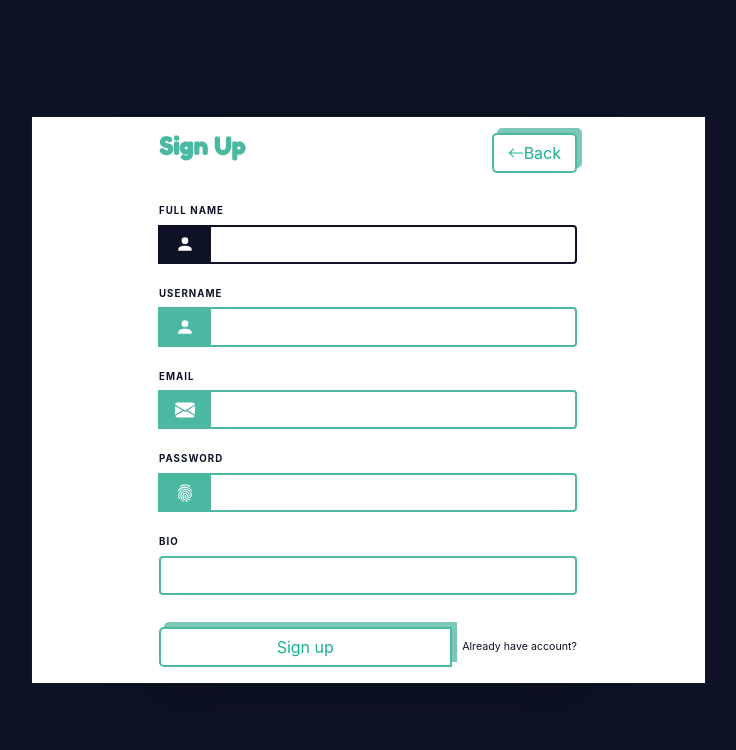
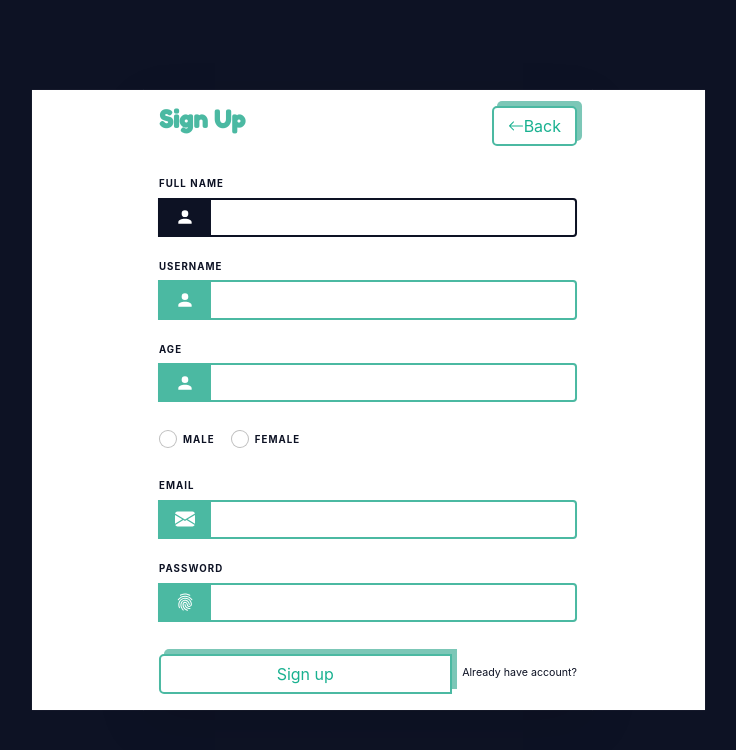
Before and after one commit to ridhoajibx/movie, a React (Create React App) app: page /signup in a window 1280 px wide. Shown: the top 750 px of the page, without its empty margins (272-1008 px from the left). Built offline with nearby package versions, Linux system fonts and the light colour scheme.

Commit message:
[ridho]--fixed signin. signup

```diff
--- a/src/pages/auth/form/Form.css
+++ b/src/pages/auth/form/Form.css
@@ -1,3 +1,6 @@
+@charset "UTF-8";
+@import "https://maxcdn.bootstrapcdn.com/font-awesome/4.7.0/css/font-awesome.min.css";
+
 :root {
     --space-root: 1rem;
     --space-xs: calc(var(--space-root) / 2);
@@ -19,7 +22,8 @@
     display: grid;
     place-items: center;
     margin: 0;
-  height: 100vh;
+    height: 100%;
+    min-height: 100vh;
     padding: var(--space-m);
     font-size: var(--font-size);
     line-height: 1.2;
@@ -29,6 +33,7 @@
 a {
     color: var(--bg-main-color);
 }
+
 a:focus, a:hover {
     color: var(--primary-color);
 }
@@ -79,6 +84,7 @@ h2 {
     transform: skewY(-35deg) scaleX(-1);
     z-index: -1;
 }
+
 .form:after {
     top: 0;
     left: calc(100% - 1px);
@@ -88,11 +94,13 @@ h2 {
     transform: skewY(-35deg) scaleX(-1);
     z-index: 2;
 }
+
 .form:hover, .form:focus-within {
     -webkit-transform: scale(1.0001);
     transform: scale(1.0001);
     box-shadow: 0 1rem 3rem rgba(0, 0, 0, 0.1);
 }
+
 .form:hover:before, .form:hover:after, .form:focus-within:before, .form:focus-within:after {
     background-color: white;
     -webkit-transform: skewY(0);
@@ -104,30 +112,36 @@ h2 {
     background-color: white;
     z-index: 1;
 }
-.form-inner > * + * {
+
+.form-inner>*+* {
     margin-top: var(--space-xl);
 }
 
 .input-wrapper:focus-within label {
     color: var(--bg-main-color);
 }
+
 .input-wrapper:focus-within .icon {
     background-color: var(--bg-main-color);
 }
+
 .input-wrapper:focus-within input {
     border-color: var(--bg-main-color);
 }
-.input-wrapper + .input-wrapper {
+
+.input-wrapper+.input-wrapper {
     margin-top: var(--space-l);
 }
 
 .input-group {
     position: relative;
 }
+
 .input-group input {
     border-radius: var(--base-border-radius);
     padding-left: calc(var(--space-xs) + 60px);
 }
+
 .input-group .icon {
     position: absolute;
     top: 0;
@@ -158,6 +172,7 @@ h2 {
     padding: var(--space-m);
     background-color: var(--primary-color);
 }
+
 .icon svg {
     width: 1.25em;
     height: 1.25em;
@@ -184,6 +199,7 @@ input {
     color: var(--primary-color);
     border: 2px solid var(--primary-color);
 }
+
 input:focus {
     color: var(--primary-color);
 }
@@ -196,10 +212,10 @@ input:focus {
     -webkit-box-pack: justify;
     justify-content: space-between;
 }
-.btn-group > * + * {
+
+.btn-group>*+* {
     margin-left: var(--space-s);
 }
-
 
 .btn--text {
     font-size: calc(var(--font-size) / 1.5);
@@ -211,3 +227,9 @@ input:focus {
     font-size: 1.5em;
     color: var(--primary-color);
 }
+
+/* Radio/check button */
+.form-check-input:checked {
+    background-color: var(--primary-color);
+    border-color: var(--primary-color);
+}
--- a/src/pages/auth/form/Signin.js
+++ b/src/pages/auth/form/Signin.js
@@ -7,7 +7,7 @@ import * as yup from 'yup';
 import './Form.css';
 
 const SigninSchema = yup.object().shape({
-    email: yup.string().required().email(),
+    username: yup.string().required(),
     password: yup.string().required(),
 });
 
@@ -39,21 +39,23 @@ const Signin = () => {
                                 </div>
                             </div>
                             <div className="input-wrapper">
-                                <label className="label" htmlFor="email">Email</label>
-                                <div className="input-group"><span className="icon">
-                                    <svg viewBox="0 0 16 16" className="bi bi-envelope-fill" fill="currentColor" xmlns="http://www.w3.org/2000/svg">
-                                        <path fillRule="evenodd" d="M.05 3.555A2 2 0 0 1 2 2h12a2 2 0 0 1 1.95 1.555L8 8.414.05 3.555zM0 4.697v7.104l5.803-3.558L0 4.697zM6.761 8.83l-6.57 4.027A2 2 0 0 0 2 14h12a2 2 0 0 0 1.808-1.144l-6.57-4.027L8 9.586l-1.239-.757zm3.436-.586L16 11.801V4.697l-5.803 3.546z" />
-                                    </svg></span>
+                                <label className="label" htmlFor="username">Username</label>
+                                <div className="input-group">
+                                    <span className="icon">
+                                        <svg viewBox="0 0 24 24">
+                                            <path d="M12,4A4,4 0 0,1 16,8A4,4 0 0,1 12,12A4,4 0 0,1 8,8A4,4 0 0,1 12,4M12,14C16.42,14 20,15.79 20,18V20H4V18C4,15.79 7.58,14 12,14Z"></path>
+                                        </svg>
+                                    </span>
                                     <input
-                                        type="email"
-                                        id="email"
-                                        name="email"
+                                        type="text"
+                                        id="username"
+                                        name="username"
                                         data-lpignore="true"
                                         autoFocus
-                                        ref={ register }
+                                        ref={register}
                                     />
                                 </div>
-                                <p>{errors.email?.message}</p>
+                                <p>{errors.username?.message}</p>
                             </div>
                             <div className="input-wrapper">
                                 <label className="label" htmlFor="password">Password</label>
@@ -66,7 +68,7 @@ const Signin = () => {
                                         name="password"
                                         id="password"
                                         data-lpignore="true"
-                                        ref={ register }
+                                        ref={register}
                                     />
                                 </div>
                                 <p>{errors.password?.message}</p>
--- a/src/pages/auth/form/Signup.js
+++ b/src/pages/auth/form/Signup.js
@@ -10,7 +10,8 @@ import Swal from 'sweetalert2';
 const schema = yup.object().shape({
     fullname: yup.string().required(),
     username: yup.string().required(),
-    bio: yup.string().required(),
+    gender: yup.string().required(),
+    age: yup.number().required(),
     email: yup.string().required().email(),
     password: yup.string().required(),
 });
@@ -103,6 +104,37 @@ const Signup = () => {
                             </div>
 
                             <div className="input-wrapper">
+                                <label className="label" htmlFor="age">Age</label>
+                                <div className="input-group">
+                                    <span className="icon">
+                                    <svg viewBox="0 0 24 24">
+                                        <path d="M12,4A4,4 0 0,1 16,8A4,4 0 0,1 12,12A4,4 0 0,1 8,8A4,4 0 0,1 12,4M12,14C16.42,14 20,15.79 20,18V20H4V18C4,15.79 7.58,14 12,14Z"></path>
+                                    </svg>
+                                    </span>
+                                    <input
+                                        type="number"
+                                        name="age"
+                                        id="age"
+                                        data-lpignore="true"
+                                        ref={register}
+                                    />
+                                </div>
+                                <p className="text-danger"><small>{errors.age?.message}</small></p>
+                            </div>
+
+                            <div className="input-wrapper">
+                                <div class="form-check form-check-inline">
+                                    <input class="form-check-input" type="radio" name="gender" id="male" value="male" />
+                                    <label class="form-check-label label mt-2" for="male">Male</label>
+                                </div>
+                                <div class="form-check form-check-inline">
+                                    <input class="form-check-input" type="radio" name="gender" id="female" value="female" />
+                                    <label class="form-check-label label mt-2" for="female">Female</label>
+                                </div>
+                                <p className="text-danger"><small>{errors.gender?.message}</small></p>
+                            </div>
+
+                            <div className="input-wrapper">
                                 <label className="label" htmlFor="email">Email</label>
                                 <div className="input-group"><span className="icon">
                                     <svg viewBox="0 0 16 16" className="bi bi-envelope-fill" fill="currentColor" xmlns="http://www.w3.org/2000/svg">
@@ -134,19 +166,6 @@ const Signup = () => {
                                 </div>
                                 <p className="text-danger"><small>{errors.password?.message}</small></p>
                             </div>
-                            <div className="input-wrapper">
-                                <label className="label" htmlFor="bio">Bio</label>
-                                <div className="input-group">
-                                    <input
-                                        type="text"
-                                        name="bio"
-                                        id="bio"
-                                        data-lpignore="true"
-                                        ref={register}
-                                    />
-                                </div>
-                                <p>{errors.bio?.message}</p>
-                            </div>
                             <div className="btn-group">
                                 <button type="submit" className="btn btn-main">Sign up</button>
                                 <Link className="btn--text ml-5" to="/signin">Already have account?</Link>
```
Lines whose indentation alone changed are shown as unchanged.
